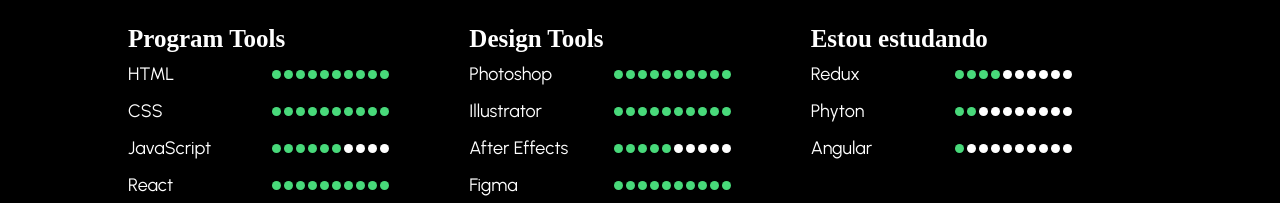
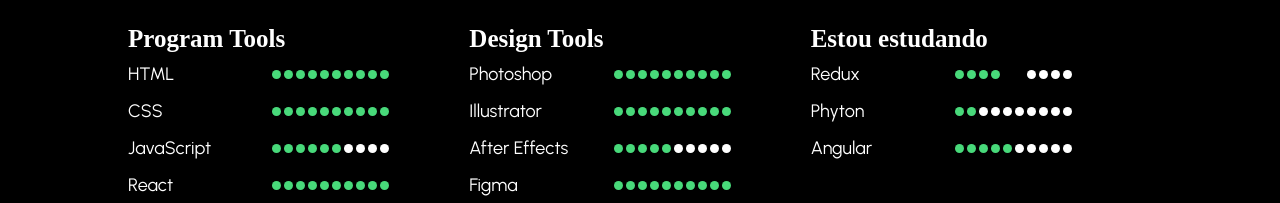
Before and after one commit to nanahmattos/MeuPortfolio, a React (Create React App) app: page /cv in a window 1280 px wide. Shown: the part 1222-1425 px from the top of the page. Built offline with nearby package versions, Linux system fonts and the light colour scheme; a web font is replaced by a local one.

Commit message:
organizando documento

```diff
--- a/src/components/Button/styles.ts
+++ b/src/components/Button/styles.ts
@@ -18,7 +18,6 @@
   cursor: pointer;
   gap: 8px;
   margin-bottom: 5px;
-
   img {
     max-width: 28px;
   }
--- a/src/components/Card/styles.ts
+++ b/src/components/Card/styles.ts
@@ -16,7 +16,6 @@
 `
 export const LegendItem = styled.div`
   position: relative;
-
   @media (max-width: 768px) {
     display: flex;
     flex-direction: column;
@@ -28,14 +27,12 @@
     top: 18px;
     left: 18%;
     padding: 25px;
-
     @media (max-width: 768px) {
       position: relative;
       padding: 0 32px 32px;
       left: 0;
       text-align: center;
     }
-
     h2 {
       font-size: 30px;
       font-weight: bold;
--- a/src/components/Curriculo/index.tsx
+++ b/src/components/Curriculo/index.tsx
@@ -358,8 +358,8 @@
                 <circle cx="16.5" cy="4.5" r="4.5" fill="#48D97A" />
                 <circle cx="28.5" cy="4.5" r="4.5" fill="#48D97A" />
                 <circle cx="40.5" cy="4.5" r="4.5" fill="#48D97A" />
-                <circle cx="52.5" cy="4.5" r="4.5" fill="#fff" />
-                <circle cx="64.5" cy="4.5" r="4.5" fill="#fff" />
+                <circle cx="52.5" cy="4.5" r="4.5" fill="##48D97A" />
+                <circle cx="64.5" cy="4.5" r="4.5" fill="##48D97A" />
                 <circle cx="76.5" cy="4.5" r="4.5" fill="#fff" />
                 <circle cx="88.5" cy="4.5" r="4.5" fill="#fff" />
                 <circle cx="100.5" cy="4.5" r="4.5" fill="#fff" />
@@ -397,10 +397,10 @@
                 fill="none"
               >
                 <circle cx="4.5" cy="4.5" r="4.5" fill="#48D97A" />
-                <circle cx="16.5" cy="4.5" r="4.5" fill="#fff" />
-                <circle cx="28.5" cy="4.5" r="4.5" fill="#fff" />
-                <circle cx="40.5" cy="4.5" r="4.5" fill="#fff" />
-                <circle cx="52.5" cy="4.5" r="4.5" fill="#fff" />
+                <circle cx="16.5" cy="4.5" r="4.5" fill="#48D97A" />
+                <circle cx="28.5" cy="4.5" r="4.5" fill="#48D97A" />
+                <circle cx="40.5" cy="4.5" r="4.5" fill="#48D97A" />
+                <circle cx="52.5" cy="4.5" r="4.5" fill="#48D97A" />
                 <circle cx="64.5" cy="4.5" r="4.5" fill="#fff" />
                 <circle cx="76.5" cy="4.5" r="4.5" fill="#fff" />
                 <circle cx="88.5" cy="4.5" r="4.5" fill="#fff" />
--- a/src/components/Header/styles.ts
+++ b/src/components/Header/styles.ts
@@ -12,13 +12,14 @@
   position: fixed;
   top: 0;
   padding: 20px 130px;
+  z-index: 2;
+  width: 100%;
   background: linear-gradient(
     180deg,
     ${colors.black} 100%,
     rgba(0, 0, 0, 0) 100%
   );
-  width: 100%;
-  z-index: 1;
+
   @media (max-width: 768px) {
     background-color: ${colors.black};
     justify-content: center;
--- a/src/containers/ProjectList/styles.ts
+++ b/src/containers/ProjectList/styles.ts
@@ -5,7 +5,7 @@
 export const Container = styled.div`
   background-image: url(${vector});
   background-color: ${colors.greenlight};
-  width: 100vw;
+  // width: 100%;
   background-size: contain;
   background-repeat: no-repeat;
   > h2 {
--- a/src/pages/Projects/index.tsx
+++ b/src/pages/Projects/index.tsx
@@ -10,7 +10,7 @@
 const projetos: ProjectProps[] = [
   {
     title: 'E-Food',
-    subTitle: 'React • TS • AJAX • Redux',
+    subTitle: 'React • TS • AJAX/API • Redux',
     text: 'Nesse projeto pessoal desenvolvi um site de compras utilizando React, TypeScript, React Router, Redux para dinâmica, Styled Components para estilização e AJAX para a integração da API.',
     image: `${efoodImage}`,
     number: '1',
@@ -59,7 +59,7 @@
     id: 5
   }
 ]
-const Works = () => {
+const Projects = () => {
   return (
     <>
       <Header />
@@ -67,4 +67,4 @@
     </>
   )
 }
-export default Works
+export default Projects
--- a/src/styles/styles.ts
+++ b/src/styles/styles.ts
@@ -26,6 +26,9 @@
   max-width: 1024px;
   width: 100%;
   margin: 0 auto;
+  @media (max-width: 768px) {
+    width: 90%;
+  }
 }
 `
 export default EstiloGlobal
```
Also changed, not shown: src/components/Curriculo/styles.ts (+0 -8 lines), src/assets/background/HomeBackground.svg, 1 other file (tests, documents, lock files or other folders).
